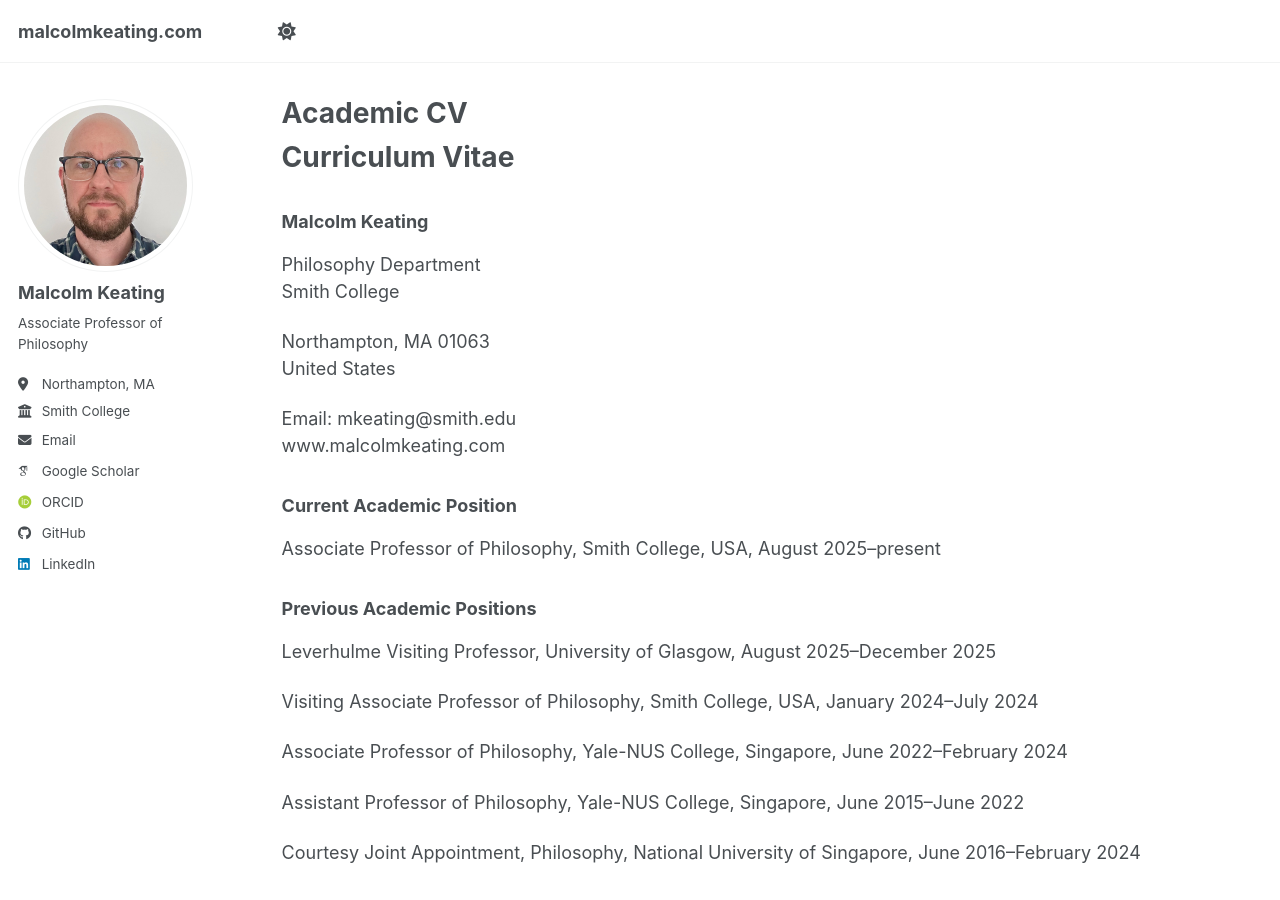
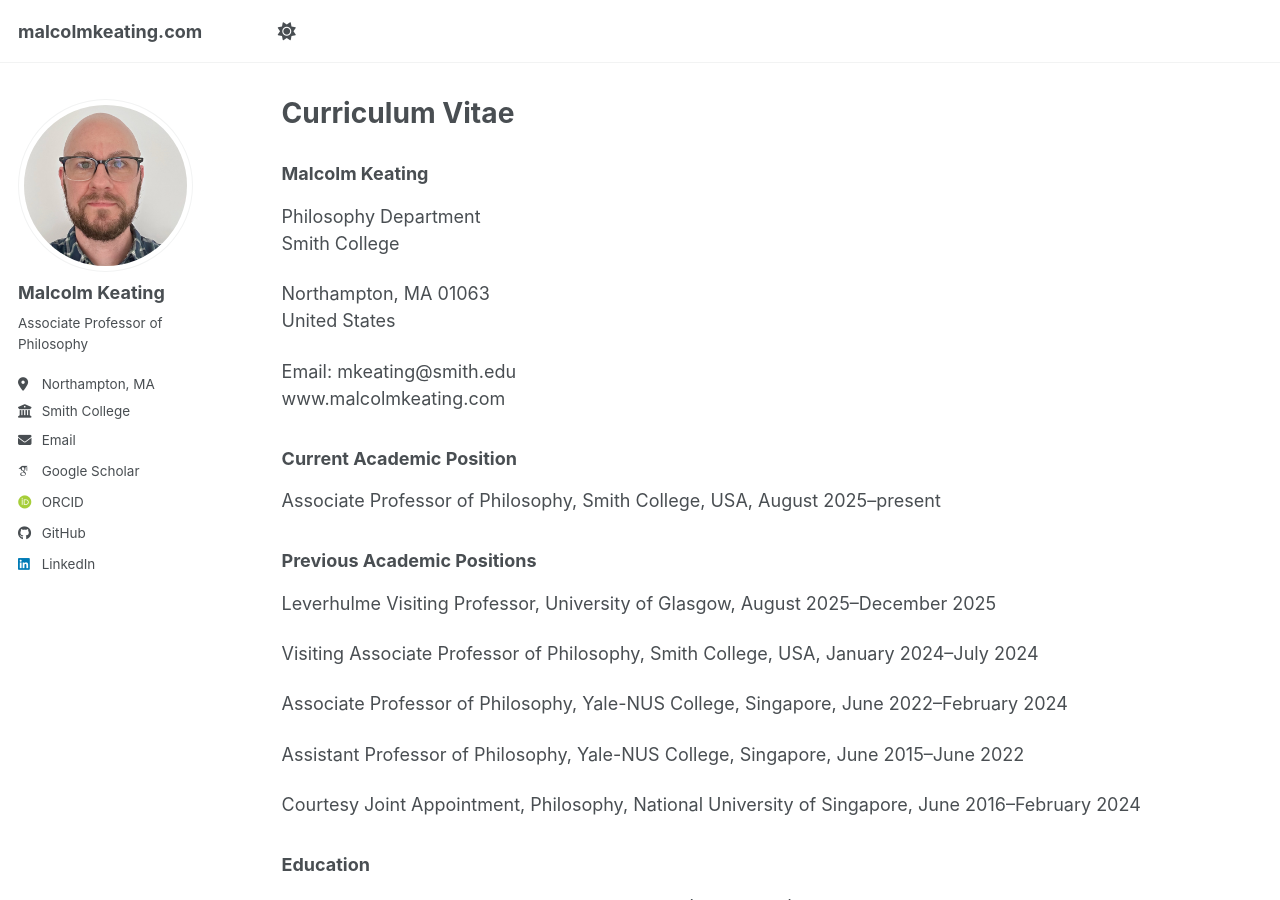
Before and after one commit to malcolmkeating/malcolmkeating.github.io, a Jekyll site: the page built from _pages/cv.md, in a window 1280 px wide and 900 px high. Built offline with Jekyll 4.4.1, drawn with Linux system fonts in a browser that asks for light colours; some web fonts are replaced; a script bundle is joined from its source files by our own code; library files that are not in the unit come from our copies.

Commit message:
Update cv.md

```diff
--- a/_pages/cv.md
+++ b/_pages/cv.md
@@ -1,12 +1,11 @@
 ---
 layout: archive
-title: "Academic CV"
+title: "Curriculum Vitae"
 permalink: /cv/
 author_profile: true
 redirect_from:
   - /resume
 ---
-# Curriculum Vitae
 
 ### Malcolm Keating
 
```
